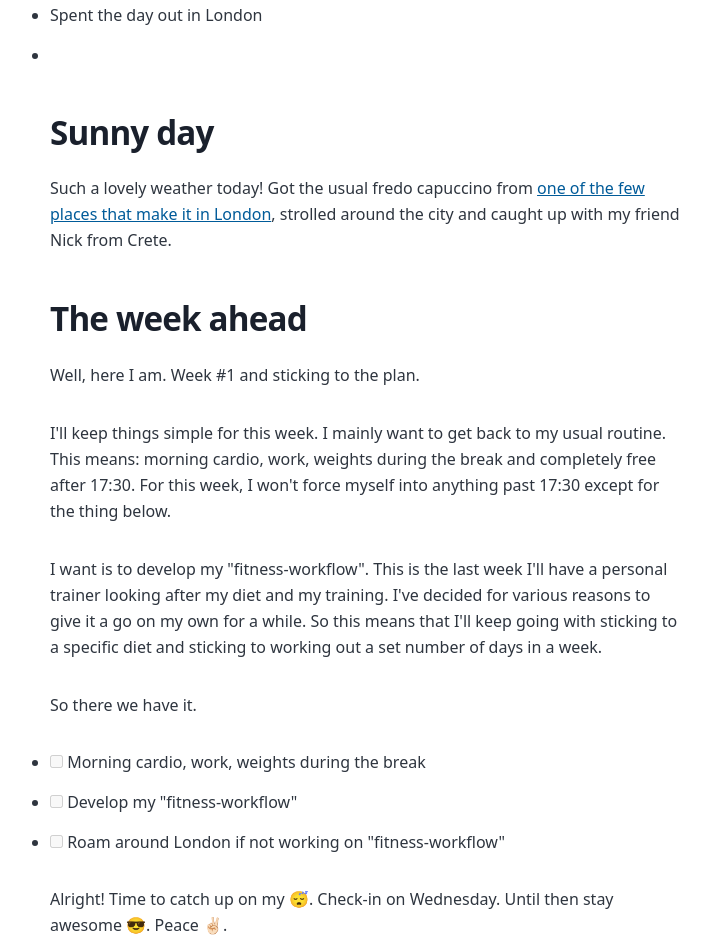
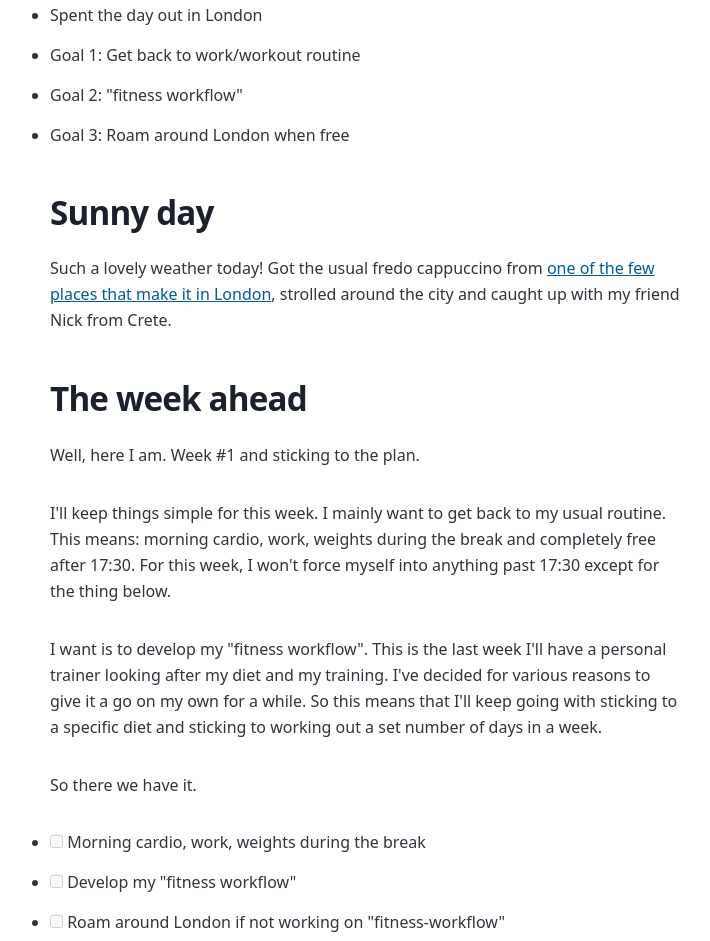
Before and after one commit to KostasDimakis/kd-blog, a Gatsby site: page /back-to-routine/ in a window 1280 px wide. Shown: the part 664-1605 px from the top of the page, without its empty margins (274-984 px from the left). Built offline with nearby package versions, Linux system fonts and the light colour scheme; Gatsby itself is replaced by a stand-in of ours.

Commit message:
back-to-routine: Complete tl;dr;

```diff
--- a/content/blog/back-to-routine/index.md
+++ b/content/blog/back-to-routine/index.md
@@ -9,11 +9,13 @@ description: Back to the usual schedule after a nice and relaxing time
 _TL;DR;_
 
 * Spent the day out in London
-*
+* Goal 1: Get back to work/workout routine
+* Goal 2: "fitness workflow"
+* Goal 3: Roam around London when free
 
 ## Sunny day
 
-Such a lovely weather today! Got the usual fredo capuccino from [one of the few places that make it in London](https://carpoworld.com), strolled around the city and caught up with my friend Nick from Crete.
+Such a lovely weather today! Got the usual fredo cappuccino from [one of the few places that make it in London](https://carpoworld.com), strolled around the city and caught up with my friend Nick from Crete.
 
 ## The week ahead
 
@@ -21,12 +23,12 @@ Well, here I am. Week #1 and sticking to the plan.
 
 I'll keep things simple for this week. I mainly want to get back to my usual routine. This means: morning cardio, work, weights during the break and completely free after 17:30. For this week, I won't force myself into anything past 17:30 except for the thing below.
 
-I want is to develop my "fitness-workflow". This is the last week I'll have a personal trainer looking after my diet and my training. I've decided for various reasons to give it a go on my own for a while. So this means that I'll keep going with sticking to a specific diet and sticking to working out a set number of days in a week.
+I want is to develop my "fitness workflow". This is the last week I'll have a personal trainer looking after my diet and my training. I've decided for various reasons to give it a go on my own for a while. So this means that I'll keep going with sticking to a specific diet and sticking to working out a set number of days in a week.
 
 So there we have it.
 
 * [ ]  Morning cardio, work, weights during the break
-* [ ]  Develop my "fitness-workflow"
+* [ ]  Develop my "fitness workflow"
 * [ ]  Roam around London if not working on "fitness-workflow"
 
 
```
